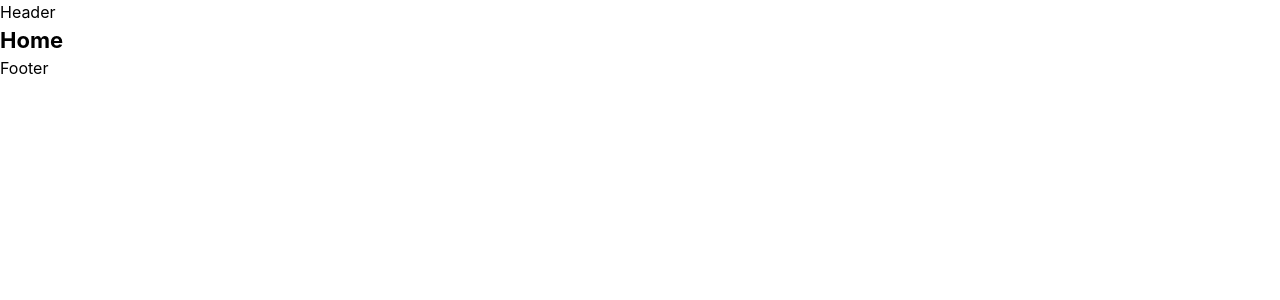
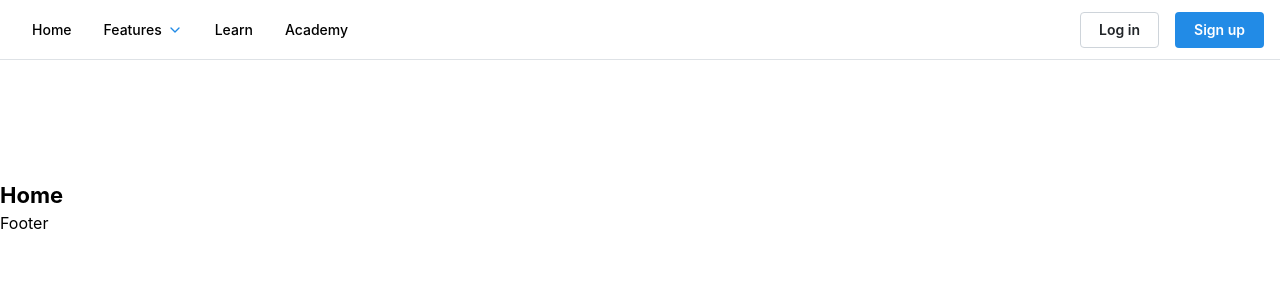
Before and after one commit to harsh2004sinha/crypto-portfolio-app, a Next.js app: page / in a window 1280 px wide. Shown: the top 300 px of the page. Built offline with nearby package versions, Linux system fonts and the light colour scheme.

Commit message:
made navbar sample

```diff
--- a/package.json
+++ b/package.json
@@ -11,6 +11,7 @@
   "dependencies": {
     "@mantine/core": "^7.12.1",
     "@mantine/hooks": "^7.12.1",
+    "@tabler/icons-react": "^3.12.0",
     "next": "14.2.5",
     "react": "^18",
     "react-dom": "^18"
@@ -21,7 +22,9 @@
     "@types/react-dom": "^18",
     "eslint": "^8",
     "eslint-config-next": "14.2.5",
-    "postcss": "^8",
+    "postcss": "^8.4.41",
+    "postcss-preset-mantine": "^1.17.0",
+    "postcss-simple-vars": "^7.0.1",
     "tailwindcss": "^3.4.1",
     "typescript": "^5"
   }
--- a/src/app/comp/Header.tsx
+++ /dev/null
@@ -1,5 +0,0 @@
-const Header = () => {
-  return <div>Header</div>;
-};
-
-export default Header;
--- /dev/null
+++ b/src/app/comp/HeaderMegaMenu.tsx
@@ -0,0 +1,207 @@
+"use client"
+
+import {
+  HoverCard,
+  Group,
+  Button,
+  UnstyledButton,
+  Text,
+  SimpleGrid,
+  ThemeIcon,
+  Anchor,
+  Divider,
+  Center,
+  Box,
+  Burger,
+  Drawer,
+  Collapse,
+  ScrollArea,
+  rem,
+  useMantineTheme,
+} from '@mantine/core';
+import {
+  IconNotification,
+  IconCode,
+  IconBook,
+  IconChartPie3,
+  IconFingerprint,
+  IconCoin,
+  IconChevronDown,
+} from '@tabler/icons-react';
+import classes from '@/app/comp/css/HeaderMegaMenu.module.css';
+import { useState } from 'react';
+
+const mockdata = [
+  {
+    icon: IconCode,
+    title: 'Open source',
+    description: 'This Pokémon’s cry is very loud and distracting',
+  },
+  {
+    icon: IconCoin,
+    title: 'Free for everyone',
+    description: 'The fluid of Smeargle’s tail secretions changes',
+  },
+  {
+    icon: IconBook,
+    title: 'Documentation',
+    description: 'Yanma is capable of seeing 360 degrees without',
+  },
+  {
+    icon: IconFingerprint,
+    title: 'Security',
+    description: 'The shell’s rounded shape and the grooves on its.',
+  },
+  {
+    icon: IconChartPie3,
+    title: 'Analytics',
+    description: 'This Pokémon uses its flying ability to quickly chase',
+  },
+  {
+    icon: IconNotification,
+    title: 'Notifications',
+    description: 'Combusken battles with the intensely hot flames it spews',
+  },
+];
+
+export function HeaderMegaMenu() {
+  const [drawerOpened, setDrawerOpened] = useState(false);
+  const [linksOpened, setLinksOpened] = useState(false);
+  const theme = useMantineTheme();
+
+  const toggleDrawer = () => setDrawerOpened((o) => !o);
+  const closeDrawer = () => setDrawerOpened(false);
+  const toggleLinks = () => setLinksOpened((o) => !o);
+
+  const links = mockdata.map((item) => (
+    <UnstyledButton className={classes.subLink} key={item.title}>
+      <Group wrap="nowrap" align="flex-start">
+        <ThemeIcon size={34} variant="default" radius="md">
+          <item.icon style={{ width: rem(22), height: rem(22) }} color={theme.colors.blue[6]} />
+        </ThemeIcon>
+        <div>
+          <Text size="sm" fw={500}>
+            {item.title}
+          </Text>
+          <Text size="xs" c="dimmed">
+            {item.description}
+          </Text>
+        </div>
+      </Group>
+    </UnstyledButton>
+  ));
+
+  return (
+    <Box pb={120}>
+      <header className={classes.header}>
+        <Group justify="space-between" h="100%">
+          <Group h="100%" gap={0} visibleFrom="sm">
+            <a href="#" className={classes.link}>
+              Home
+            </a>
+            <HoverCard width={600} position="bottom" radius="md" shadow="md" withinPortal>
+              <HoverCard.Target>
+                <a href="#" className={classes.link}>
+                  <Center inline>
+                    <Box component="span" mr={5}>
+                      Features
+                    </Box>
+                    <IconChevronDown
+                      style={{ width: rem(16), height: rem(16) }}
+                      color={theme.colors.blue[6]}
+                    />
+                  </Center>
+                </a>
+              </HoverCard.Target>
+
+              <HoverCard.Dropdown style={{ overflow: 'hidden' }}>
+                <Group justify="space-between" px="md">
+                  <Text fw={500}>Features</Text>
+                  <Anchor href="#" fz="xs">
+                    View all
+                  </Anchor>
+                </Group>
+
+                <Divider my="sm" />
+
+                <SimpleGrid cols={2} spacing={0}>
+                  {links}
+                </SimpleGrid>
+
+                <div className={classes.dropdownFooter}>
+                  <Group justify="space-between">
+                    <div>
+                      <Text fw={500} fz="sm">
+                        Get started
+                      </Text>
+                      <Text size="xs" c="dimmed">
+                        Their food sources have decreased, and their numbers
+                      </Text>
+                    </div>
+                    <Button variant="default">Get started</Button>
+                  </Group>
+                </div>
+              </HoverCard.Dropdown>
+            </HoverCard>
+            <a href="#" className={classes.link}>
+              Learn
+            </a>
+            <a href="#" className={classes.link}>
+              Academy
+            </a>
+          </Group>
+
+          <Group visibleFrom="sm">
+            <Button variant="default">Log in</Button>
+            <Button>Sign up</Button>
+          </Group>
+
+          <Burger opened={drawerOpened} onClick={toggleDrawer} hiddenFrom="sm" />
+        </Group>
+      </header>
+
+      <Drawer
+        opened={drawerOpened}
+        onClose={closeDrawer}
+        size="100%"
+        padding="md"
+        title="Navigation"
+        hiddenFrom="sm"
+        zIndex={1000000}
+      >
+        <ScrollArea h={`calc(100vh - ${rem(80)})`} mx="-md">
+          <Divider my="sm" />
+
+          <a href="#" className={classes.link}>
+            Home
+          </a>
+          <UnstyledButton className={classes.link} onClick={toggleLinks}>
+            <Center inline>
+              <Box component="span" mr={5}>
+                Features
+              </Box>
+              <IconChevronDown
+                style={{ width: rem(16), height: rem(16) }}
+                color={theme.colors.blue[6]}
+              />
+            </Center>
+          </UnstyledButton>
+          <Collapse in={linksOpened}>{links}</Collapse>
+          <a href="#" className={classes.link}>
+            Learn
+          </a>
+          <a href="#" className={classes.link}>
+            Academy
+          </a>
+
+          <Divider my="sm" />
+
+          <Group justify="center" grow pb="xl" px="md">
+            <Button variant="default">Log in</Button>
+            <Button>Sign up</Button>
+          </Group>
+        </ScrollArea>
+      </Drawer>
+    </Box>
+  );
+}
--- /dev/null
+++ b/src/app/comp/css/HeaderMegaMenu.module.css
@@ -0,0 +1,48 @@
+.header {
+    height: 60px;
+    padding-left: var(--mantine-spacing-md);
+    padding-right: var(--mantine-spacing-md);
+    border-bottom: 1px solid var(--mantine-color-gray-3);
+  }
+
+  .link {
+    display: flex;
+    align-items: center;
+    height: 100%;
+    padding-left: var(--mantine-spacing-md);
+    padding-right: var(--mantine-spacing-md);
+    text-decoration: none;
+    color: var(--mantine-color-black);
+    font-weight: 500;
+    font-size: var(--mantine-font-size-sm);
+  }
+
+  .link:hover {
+    background-color: var(--mantine-color-gray-0);
+  }
+
+  @media (max-width: 600px) { /* Adjust the max-width value according to your design */
+    .link {
+      height: 42px;
+      width: 100%;
+    }
+  }
+
+  .subLink {
+    width: 100%;
+    padding: var(--mantine-spacing-xs) var(--mantine-spacing-md);
+    border-radius: var(--mantine-radius-md);
+  }
+
+  .subLink:hover {
+    background-color: var(--mantine-color-gray-0);
+  }
+
+  .dropdownFooter {
+    background-color: var(--mantine-color-gray-0);
+    margin: calc(var(--mantine-spacing-md) * -1);
+    margin-top: var(--mantine-spacing-sm);
+    padding: var(--mantine-spacing-md) calc(var(--mantine-spacing-md) * 2);
+    padding-bottom: var(--mantine-spacing-xl);
+    border-top: 1px solid var(--mantine-color-gray-1);
+  }
--- a/src/app/layout.tsx
+++ b/src/app/layout.tsx
@@ -1,4 +1,4 @@
-import Header from "./comp/Header";
+import { HeaderMegaMenu } from "./comp/HeaderMegaMenu";
 import Footer from "./comp/Footer";
 import "./globals.css";
 
@@ -23,7 +23,7 @@
       </head>
       <body>
         <MantineProvider>
-          <Header />
+          <HeaderMegaMenu />
           {children}
           <Footer />
         </MantineProvider>
```
Also changed, not shown: 1 other file (tests, documents, lock files or other folders).
